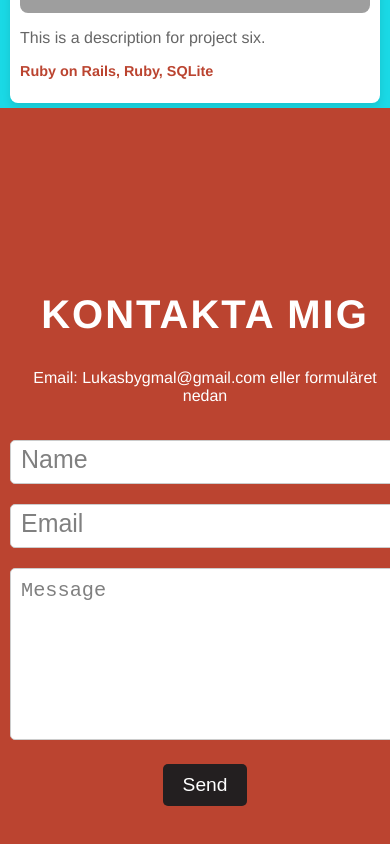
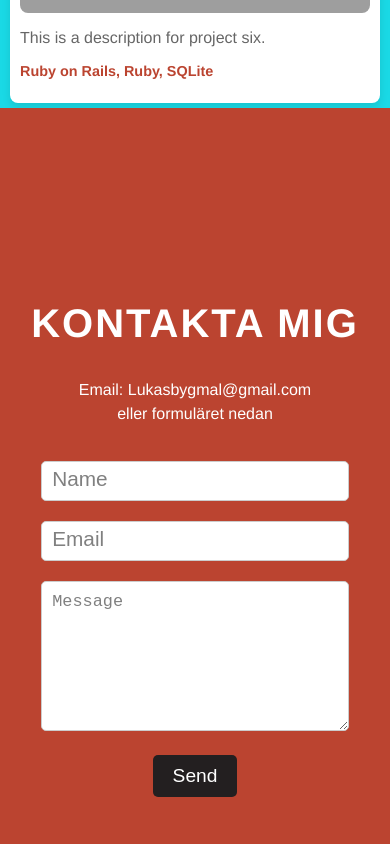
Before and after one commit to Lukasbygmal/Portfolio, a Vue app: page / in a window 390 px wide. Shown: the part 3086-3930 px from the top of the page. Built offline with nearby package versions, Linux system fonts and the light colour scheme; grey boxes are pictures that could not be loaded.

Commit message:
Made contact page responsive

```diff
--- a/src/components/ContactForm.vue
+++ b/src/components/ContactForm.vue
@@ -68,6 +68,9 @@ export default {
   width: 100%;
   max-width: 500px;
   margin: 10px auto;
+  padding: 0 10px;
+  box-sizing: border-box;
+  overflow: hidden;
 }
 
 .form-group {
@@ -86,6 +89,7 @@ export default {
   font-size: 1.2em;
   border: 1px solid #ccc;
   border-radius: 5px;
+  box-sizing: border-box;
 }
 
 .form-group textarea {
@@ -125,8 +129,12 @@ button:hover {
 }
 
 @media (max-width: 768px) {
-  .form-container{
-    margin: 10px 10px;
+  .form-container {
+    padding: 0 10px;
+  }
+  .form-group input,
+  .form-group textarea {
+    font-size: 1em;
   }
 
 }
--- a/src/components/ContactLayout.vue
+++ b/src/components/ContactLayout.vue
@@ -5,7 +5,7 @@
           <h1>Kontakta mig</h1>
         </div>
         <div class="contact-email">
-          Email: Lukasbygmal@gmail.com eller formuläret nedan
+          Email: Lukasbygmal@gmail.com <br> eller   formuläret nedan
         </div>
         <ContactForm/>
       </div>
@@ -55,8 +55,9 @@
 
   .contact-email {
     color:#FFFFFF;
-    font-size: 20px;
+    font-size: 22px;
     margin-bottom: 20px;
+    line-height: 1.5em;
   }
 
   @media (max-width: 768px) {
```
